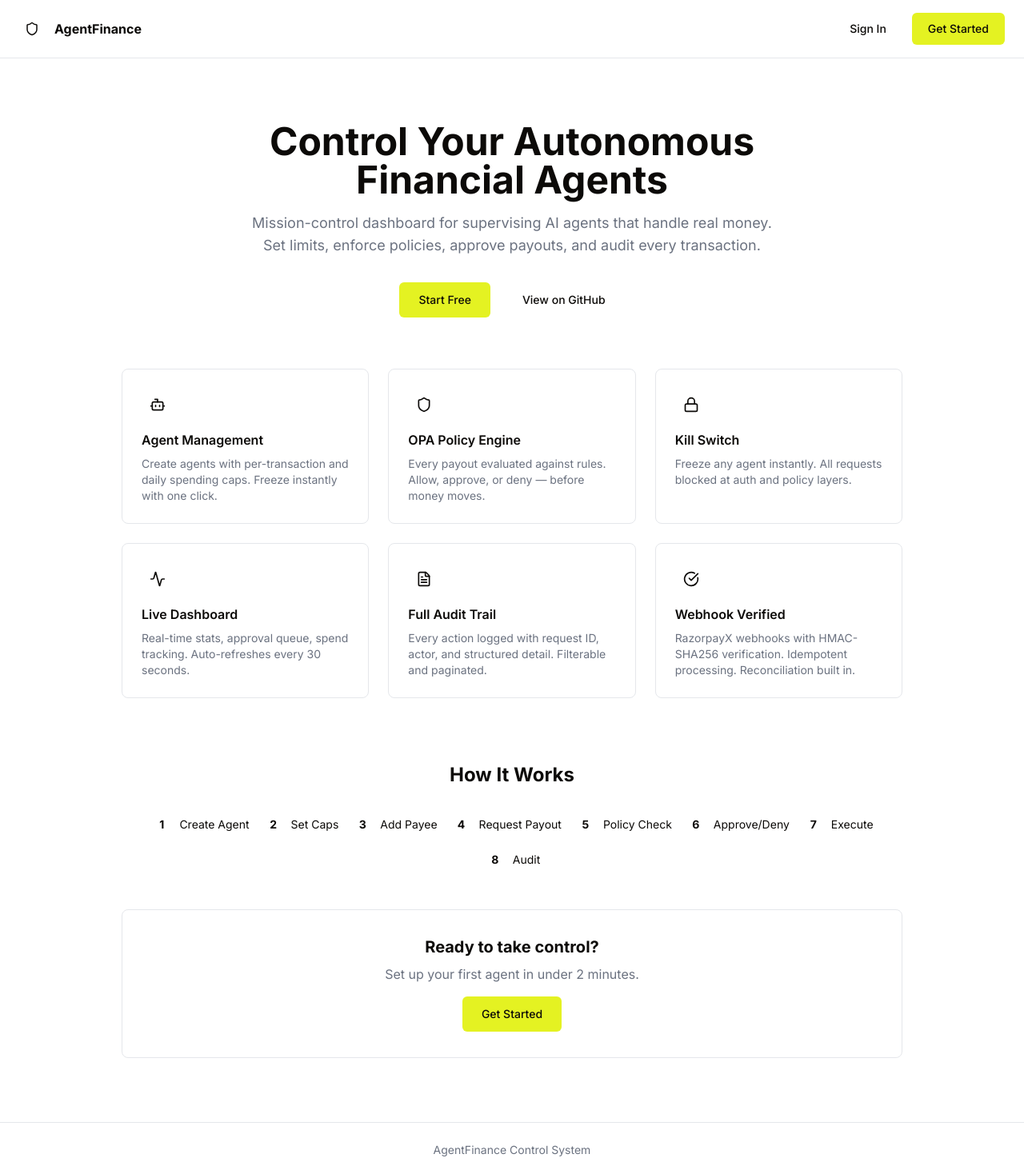
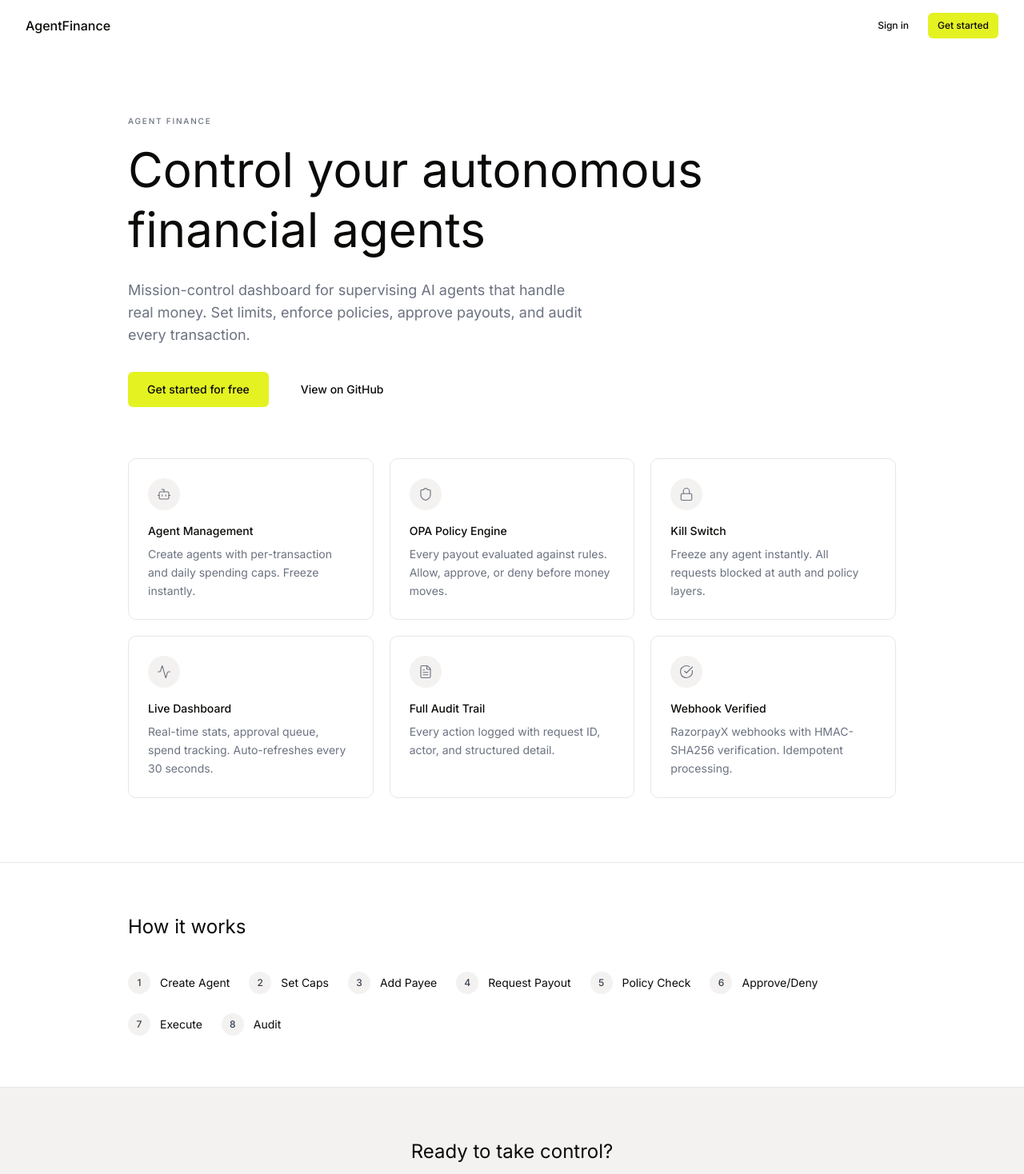
Before and after one commit to nek1912/innovaHack, a Next.js app in the folder frontend/: page / in a window 1280 px wide. Shown: the top 1468 px of the page at 80% size. Built offline with nearby package versions, Linux system fonts and the light colour scheme.

Commit message:
feat: rewrite Landing and Login pages to Ramp design

```diff
--- a/frontend/app/login/page.tsx
+++ b/frontend/app/login/page.tsx
@@ -31,22 +31,21 @@ export default function LoginPage() {
   };
 
   return (
-    <div className="min-h-screen flex items-center justify-center bg-background">
-      <div className="w-full max-w-sm">
-        {/* Logo */}
+    <div className="min-h-screen flex items-center justify-center bg-canvas">
+      <div className="w-full max-w-sm px-4">
         <div className="flex items-center justify-center gap-3 mb-8">
-          <div className="w-10 h-10 rounded-lg bg-cyan/20 flex items-center justify-center">
-            <Shield size={24} className="text-cyan" />
+          <div className="w-10 h-10 rounded-full bg-surface-warm flex items-center justify-center">
+            <Shield size={20} className="text-text-muted" strokeWidth={1.5} />
           </div>
           <div>
-            <h1 className="text-xl font-bold">AgentFinance</h1>
+            <h1 className="text-base font-medium text-text-primary">AgentFinance</h1>
             <p className="text-xs text-text-muted">Control System</p>
           </div>
         </div>
 
-        <div className="bg-surface border border-border rounded-lg p-6">
-          <h2 className="text-lg font-semibold mb-4">
-            {isRegister ? "Create Account" : "Sign In"}
+        <div className="border border-border-warm rounded-[10px] p-6">
+          <h2 className="text-lg font-medium text-text-primary mb-4">
+            {isRegister ? "Create account" : "Sign in"}
           </h2>
 
           <form onSubmit={handleSubmit} className="space-y-4">
@@ -58,7 +57,7 @@ export default function LoginPage() {
                   placeholder="John Doe"
                   value={name}
                   onChange={(e) => setName(e.target.value)}
-                  className="w-full bg-elevated border border-border rounded px-3 py-2 text-sm text-text-primary placeholder-text-muted focus:outline-none focus:border-cyan focus:ring-1 focus:ring-cyan/50"
+                  className="w-full bg-canvas border border-border-warm rounded-[10px] h-10 px-4 text-sm text-text-primary placeholder-text-muted focus:outline-none focus:border-ink transition-colors"
                   required
                 />
               </div>
@@ -70,7 +69,7 @@ export default function LoginPage() {
                 placeholder="you@example.com"
                 value={email}
                 onChange={(e) => setEmail(e.target.value)}
-                className="w-full bg-elevated border border-border rounded px-3 py-2 text-sm text-text-primary placeholder-text-muted focus:outline-none focus:border-cyan focus:ring-1 focus:ring-cyan/50"
+                className="w-full bg-canvas border border-border-warm rounded-[10px] h-10 px-4 text-sm text-text-primary placeholder-text-muted focus:outline-none focus:border-ink transition-colors"
                 required
               />
             </div>
@@ -81,19 +80,19 @@ export default function LoginPage() {
                 placeholder="••••••••"
                 value={password}
                 onChange={(e) => setPassword(e.target.value)}
-                className="w-full bg-elevated border border-border rounded px-3 py-2 text-sm text-text-primary placeholder-text-muted focus:outline-none focus:border-cyan focus:ring-1 focus:ring-cyan/50"
+                className="w-full bg-canvas border border-border-warm rounded-[10px] h-10 px-4 text-sm text-text-primary placeholder-text-muted focus:outline-none focus:border-ink transition-colors"
                 required
               />
             </div>
             {error && (
-              <p className="text-sm text-red">{error}</p>
+              <p className="text-sm text-danger">{error}</p>
             )}
             <button
               type="submit"
               disabled={loading}
-              className="w-full bg-cyan text-primary-foreground rounded py-2 text-sm font-medium hover:bg-cyan/90 disabled:opacity-50 transition-colors"
+              className="w-full bg-lime text-ink border-none rounded-[6px] h-10 text-sm font-medium hover:bg-lime-hover disabled:opacity-50 transition-colors cursor-pointer"
             >
-              {loading ? "Please wait..." : isRegister ? "Create Account" : "Sign In"}
+              {loading ? "Please wait..." : isRegister ? "Create account" : "Sign in"}
             </button>
           </form>
         </div>
@@ -101,7 +100,7 @@ export default function LoginPage() {
         <p className="text-sm text-text-muted mt-4 text-center">
           <button
             onClick={() => setIsRegister(!isRegister)}
-            className="text-cyan hover:underline"
+            className="text-text-primary hover:underline cursor-pointer"
           >
             {isRegister ? "Already have an account? Sign in" : "No account? Create one"}
           </button>
--- a/frontend/app/page.tsx
+++ b/frontend/app/page.tsx
@@ -6,80 +6,94 @@ import { Button } from "@/components/ui/Button";
 
 export default function LandingPage() {
   return (
-    <div className="min-h-screen">
-      {/* Hero */}
-      <nav className="flex items-center justify-between px-6 py-4 border-b border-border">
+    <div className="min-h-screen bg-canvas">
+      {/* Nav */}
+      <nav className="flex items-center justify-between px-8 h-16">
+        <span className="text-base font-medium text-text-primary">AgentFinance</span>
         <div className="flex items-center gap-3">
-          <div className="w-8 h-8 rounded-lg bg-cyan/20 flex items-center justify-center">
-            <Shield size={18} className="text-cyan" />
-          </div>
-          <span className="font-bold">AgentFinance</span>
-        </div>
-        <div className="flex gap-3">
-          <Link href="/login"><Button variant="ghost">Sign In</Button></Link>
-          <Link href="/login"><Button>Get Started</Button></Link>
+          <Link href="/login">
+            <Button variant="ghost" size="sm">Sign in</Button>
+          </Link>
+          <Link href="/login">
+            <Button size="sm">Get started</Button>
+          </Link>
         </div>
       </nav>
 
-      <div className="max-w-5xl mx-auto px-6 py-20">
-        <div className="text-center mb-16">
-          <h1 className="text-4xl md:text-5xl font-bold mb-4">
-            Control Your Autonomous<br />Financial Agents
-          </h1>
-          <p className="text-lg text-text-muted max-w-2xl mx-auto mb-8">
-            Mission-control dashboard for supervising AI agents that handle real money.
-            Set limits, enforce policies, approve payouts, and audit every transaction.
-          </p>
-          <div className="flex gap-4 justify-center">
-            <Link href="/login"><Button size="lg">Start Free</Button></Link>
-            <a href="https://github.com/nek1912/innovaHack" target="_blank" rel="noopener noreferrer">
-              <Button size="lg" variant="ghost">View on GitHub</Button>
-            </a>
-          </div>
+      {/* Hero */}
+      <div className="max-w-screen-lg mx-auto px-8 pt-20 pb-16">
+        <p className="text-[10px] font-medium uppercase tracking-[0.18em] text-text-muted mb-4">
+          Agent Finance
+        </p>
+        <h1 className="text-5xl md:text-6xl font-normal text-text-primary leading-tight mb-6 max-w-3xl">
+          Control your autonomous financial agents
+        </h1>
+        <p className="text-lg text-text-muted mb-8 max-w-xl">
+          Mission-control dashboard for supervising AI agents that handle real money.
+          Set limits, enforce policies, approve payouts, and audit every transaction.
+        </p>
+        <div className="flex items-center gap-4">
+          <Link href="/login">
+            <Button size="lg">Get started for free</Button>
+          </Link>
+          <a href="https://github.com/nek1912/innovaHack" target="_blank" rel="noopener noreferrer">
+            <Button variant="ghost" size="lg">View on GitHub</Button>
+          </a>
         </div>
+      </div>
 
-        {/* Features */}
-        <div className="grid md:grid-cols-3 gap-6 mb-20">
+      {/* Features */}
+      <div className="max-w-screen-lg mx-auto px-8 pb-20">
+        <div className="grid md:grid-cols-3 gap-5">
           {[
-            { icon: Bot, title: "Agent Management", desc: "Create agents with per-transaction and daily spending caps. Freeze instantly with one click." },
-            { icon: Shield, title: "OPA Policy Engine", desc: "Every payout evaluated against rules. Allow, approve, or deny — before money moves." },
+            { icon: Bot, title: "Agent Management", desc: "Create agents with per-transaction and daily spending caps. Freeze instantly." },
+            { icon: Shield, title: "OPA Policy Engine", desc: "Every payout evaluated against rules. Allow, approve, or deny before money moves." },
             { icon: Lock, title: "Kill Switch", desc: "Freeze any agent instantly. All requests blocked at auth and policy layers." },
             { icon: Activity, title: "Live Dashboard", desc: "Real-time stats, approval queue, spend tracking. Auto-refreshes every 30 seconds." },
-            { icon: FileText, title: "Full Audit Trail", desc: "Every action logged with request ID, actor, and structured detail. Filterable and paginated." },
-            { icon: CheckCircle, title: "Webhook Verified", desc: "RazorpayX webhooks with HMAC-SHA256 verification. Idempotent processing. Reconciliation built in." },
+            { icon: FileText, title: "Full Audit Trail", desc: "Every action logged with request ID, actor, and structured detail." },
+            { icon: CheckCircle, title: "Webhook Verified", desc: "RazorpayX webhooks with HMAC-SHA256 verification. Idempotent processing." },
           ].map((f) => (
-            <div key={f.title} className="bg-surface border border-border rounded-lg p-6">
-              <div className="w-10 h-10 rounded-lg bg-cyan/10 flex items-center justify-center mb-3">
-                <f.icon size={20} className="text-cyan" />
+            <div key={f.title} className="border border-border-warm rounded-[10px] p-6">
+              <div className="w-10 h-10 rounded-full bg-surface-warm flex items-center justify-center mb-4">
+                <f.icon size={18} className="text-text-muted" strokeWidth={1.5} />
               </div>
-              <h3 className="font-semibold mb-2">{f.title}</h3>
-              <p className="text-sm text-text-muted">{f.desc}</p>
+              <h3 className="text-sm font-medium text-text-primary mb-2">{f.title}</h3>
+              <p className="text-sm text-text-muted leading-relaxed">{f.desc}</p>
             </div>
           ))}
         </div>
+      </div>
 
-        {/* How it works */}
-        <div className="text-center mb-12">
-          <h2 className="text-2xl font-bold mb-8">How It Works</h2>
-          <div className="flex flex-wrap justify-center gap-4">
+      {/* How it works */}
+      <div className="border-t border-border-cool">
+        <div className="max-w-screen-lg mx-auto px-8 py-16">
+          <h2 className="text-2xl font-normal text-text-primary mb-10">How it works</h2>
+          <div className="flex flex-wrap gap-6">
             {["Create Agent", "Set Caps", "Add Payee", "Request Payout", "Policy Check", "Approve/Deny", "Execute", "Audit"].map((step, i) => (
-              <div key={step} className="flex items-center gap-2">
-                <span className="w-7 h-7 rounded-full bg-cyan/20 text-cyan text-sm font-bold flex items-center justify-center">{i + 1}</span>
-                <span className="text-sm">{step}</span>
+              <div key={step} className="flex items-center gap-3">
+                <span className="w-7 h-7 rounded-full bg-surface-warm text-text-secondary text-xs font-medium flex items-center justify-center">
+                  {i + 1}
+                </span>
+                <span className="text-sm text-text-primary">{step}</span>
               </div>
             ))}
           </div>
         </div>
+      </div>
 
-        {/* CTA */}
-        <div className="bg-surface border border-border rounded-lg p-8 text-center">
-          <h2 className="text-xl font-bold mb-2">Ready to take control?</h2>
-          <p className="text-text-muted mb-4">Set up your first agent in under 2 minutes.</p>
-          <Link href="/login"><Button size="lg">Get Started</Button></Link>
+      {/* CTA */}
+      <div className="bg-surface-warm border-t border-border-cool">
+        <div className="max-w-screen-lg mx-auto px-8 py-16 text-center">
+          <h2 className="text-2xl font-normal text-text-primary mb-2">Ready to take control?</h2>
+          <p className="text-text-muted mb-6">Set up your first agent in under 2 minutes.</p>
+          <Link href="/login">
+            <Button size="lg">Get started</Button>
+          </Link>
         </div>
       </div>
 
-      <footer className="border-t border-border py-6 text-center text-sm text-text-muted">
+      {/* Footer */}
+      <footer className="border-t border-border-cool py-6 text-center text-sm text-text-muted">
         AgentFinance Control System
       </footer>
     </div>
```
